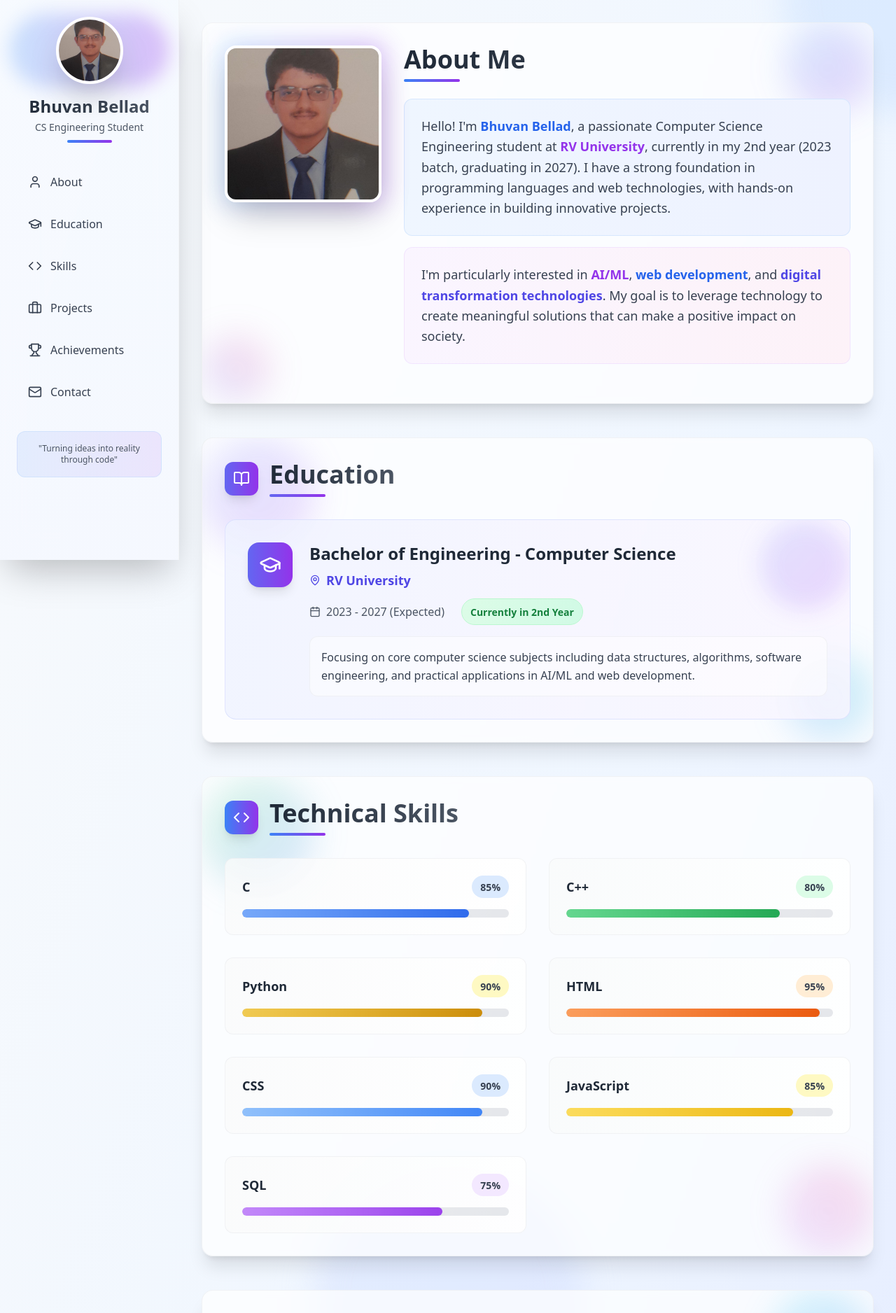
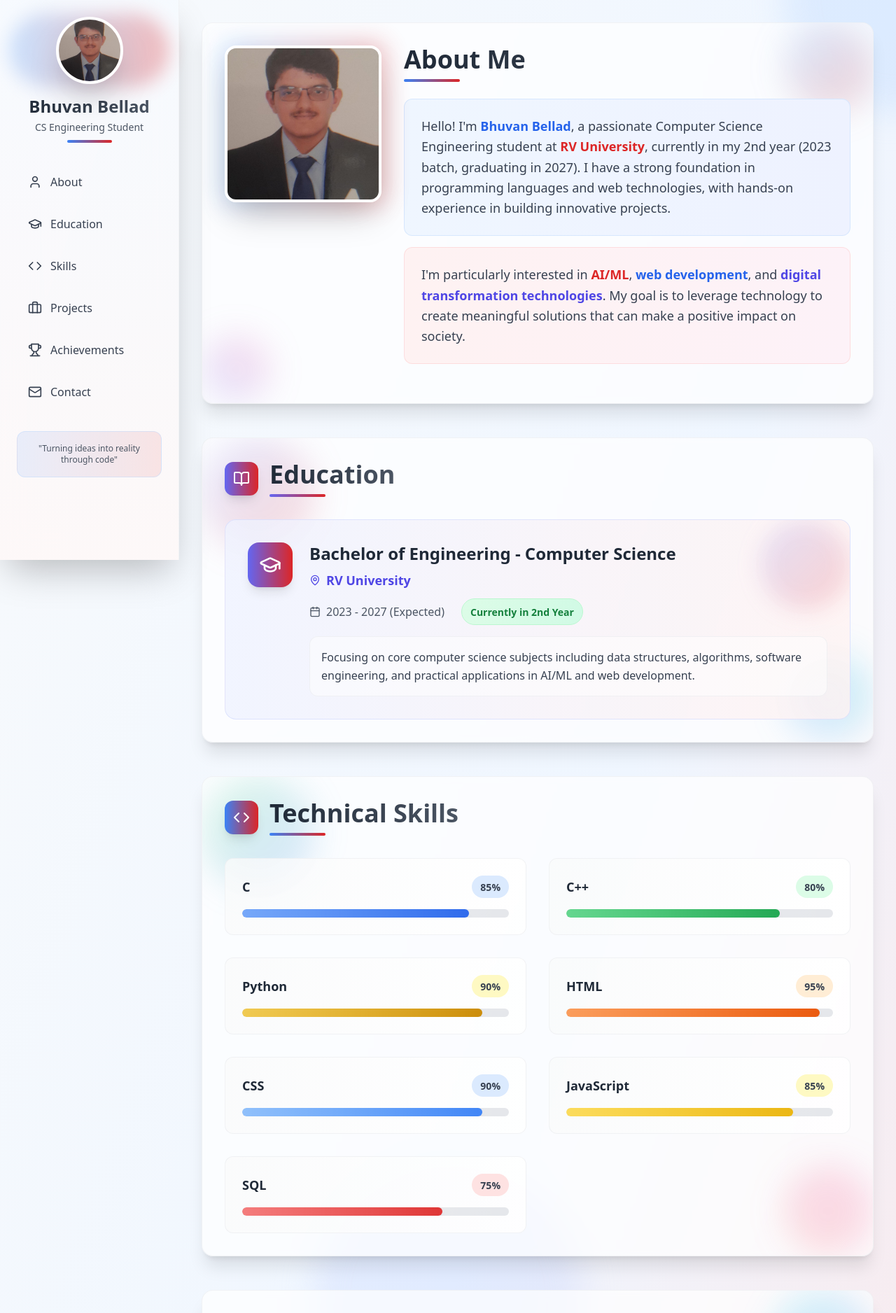
Before and after one commit to Bhuvan22b/bhuvan-bellad-resume-light, a React (Vite) app: page / in a window 1280 px wide. Shown: the top 1876 px of the page at 70% size. Built offline with nearby package versions, Linux system fonts and the light colour scheme.

Commit message:
Replace purple with red in gradients
Replaces all instances of purple with red in the gradient backgrounds throughout the website.

```diff
--- a/src/components/Navigation.tsx
+++ b/src/components/Navigation.tsx
@@ -17,11 +17,11 @@ const Navigation = ({ onSectionClick }: NavigationProps) => {
 
   return (
     <nav className="fixed left-0 top-0 h-full w-64 bg-white/80 backdrop-blur-xl shadow-2xl border-r border-gray-200/50 z-50">
-      <div className="absolute inset-0 bg-gradient-to-b from-blue-50/50 to-indigo-50/50"></div>
+      <div className="absolute inset-0 bg-gradient-to-b from-blue-50/50 to-red-50/50"></div>
       <div className="relative p-6">
         <div className="text-center mb-8">
           <div className="mb-4 relative">
-            <div className="absolute inset-0 bg-gradient-to-r from-blue-400 to-purple-600 rounded-full blur-md opacity-30 scale-110"></div>
+            <div className="absolute inset-0 bg-gradient-to-r from-blue-400 to-red-600 rounded-full blur-md opacity-30 scale-110"></div>
             <img
               src="/lovable-uploads/3d81d3b8-a800-4c68-a378-4ebc722318b7.png"
               alt="Bhuvan Bellad"
@@ -32,7 +32,7 @@ const Navigation = ({ onSectionClick }: NavigationProps) => {
             Bhuvan Bellad
           </h1>
           <p className="text-gray-600 text-sm mt-1 font-medium">CS Engineering Student</p>
-          <div className="mt-2 w-16 h-1 bg-gradient-to-r from-blue-500 to-purple-600 rounded-full mx-auto"></div>
+          <div className="mt-2 w-16 h-1 bg-gradient-to-r from-blue-500 to-red-600 rounded-full mx-auto"></div>
         </div>
 
         <ul className="space-y-3">
@@ -42,10 +42,10 @@ const Navigation = ({ onSectionClick }: NavigationProps) => {
               <li key={item.id} className="transform transition-all duration-200 hover:scale-105">
                 <button
                   onClick={() => onSectionClick(item.id)}
-                  className="w-full flex items-center px-4 py-3 rounded-xl transition-all duration-300 text-left text-gray-700 hover:bg-gradient-to-r hover:from-blue-500 hover:to-purple-600 hover:text-white group hover:shadow-lg hover:shadow-blue-500/25 relative overflow-hidden"
+                  className="w-full flex items-center px-4 py-3 rounded-xl transition-all duration-300 text-left text-gray-700 hover:bg-gradient-to-r hover:from-blue-500 hover:to-red-600 hover:text-white group hover:shadow-lg hover:shadow-blue-500/25 relative overflow-hidden"
                   style={{ animationDelay: `${index * 100}ms` }}
                 >
-                  <div className="absolute inset-0 bg-gradient-to-r from-blue-500/10 to-purple-600/10 opacity-0 group-hover:opacity-100 transition-opacity duration-300"></div>
+                  <div className="absolute inset-0 bg-gradient-to-r from-blue-500/10 to-red-600/10 opacity-0 group-hover:opacity-100 transition-opacity duration-300"></div>
                   <Icon className="w-5 h-5 mr-3 group-hover:text-white transition-colors relative z-10" />
                   <span className="relative z-10 font-medium">{item.label}</span>
                 </button>
@@ -54,7 +54,7 @@ const Navigation = ({ onSectionClick }: NavigationProps) => {
           })}
         </ul>
 
-        <div className="mt-8 p-4 bg-gradient-to-r from-blue-500/10 to-purple-600/10 rounded-xl border border-blue-200/50">
+        <div className="mt-8 p-4 bg-gradient-to-r from-blue-500/10 to-red-600/10 rounded-xl border border-blue-200/50">
           <p className="text-xs text-gray-600 text-center">
             "Turning ideas into reality through code"
           </p>
--- a/src/components/sections/AboutSection.tsx
+++ b/src/components/sections/AboutSection.tsx
@@ -3,13 +3,13 @@ const AboutSection = () => {
   return (
     <section className="relative">
       <div className="bg-white/70 backdrop-blur-sm rounded-2xl shadow-xl border border-gray-200/50 p-8 mb-6 relative overflow-hidden">
-        <div className="absolute top-0 right-0 w-32 h-32 bg-gradient-to-br from-blue-400/20 to-purple-600/20 rounded-full blur-xl"></div>
+        <div className="absolute top-0 right-0 w-32 h-32 bg-gradient-to-br from-blue-400/20 to-red-600/20 rounded-full blur-xl"></div>
         <div className="absolute bottom-0 left-0 w-24 h-24 bg-gradient-to-tr from-indigo-400/20 to-pink-500/20 rounded-full blur-xl"></div>
 
         <div className="relative z-10">
           <div className="flex flex-col lg:flex-row items-center lg:items-start gap-8 mb-6">
             <div className="flex-shrink-0 relative">
-              <div className="absolute inset-0 bg-gradient-to-r from-blue-400 to-purple-600 rounded-2xl blur-lg opacity-30 scale-105"></div>
+              <div className="absolute inset-0 bg-gradient-to-r from-blue-400 to-red-600 rounded-2xl blur-lg opacity-30 scale-105"></div>
               <img
                 src="/lovable-uploads/3d81d3b8-a800-4c68-a378-4ebc722318b7.png"
                 alt="Bhuvan Bellad"
@@ -21,19 +21,19 @@ const AboutSection = () => {
                 <h2 className="text-4xl font-bold bg-gradient-to-r from-gray-800 to-gray-600 bg-clip-text text-transparent mb-2">
                   About Me
                 </h2>
-                <div className="w-20 h-1 bg-gradient-to-r from-blue-500 to-purple-600 rounded-full"></div>
+                <div className="w-20 h-1 bg-gradient-to-r from-blue-500 to-red-600 rounded-full"></div>
               </div>
               <div className="space-y-4">
                 <div className="p-6 bg-gradient-to-r from-blue-50 to-indigo-50 rounded-xl border border-blue-200/50">
                   <p className="text-gray-700 text-lg leading-relaxed">
                     Hello! I'm <span className="font-semibold text-blue-600">Bhuvan Bellad</span>, a passionate Computer Science Engineering student at
-                    <span className="font-semibold text-purple-600"> RV University</span>, currently in my 2nd year (2023 batch, graduating in 2027).
+                    <span className="font-semibold text-red-600"> RV University</span>, currently in my 2nd year (2023 batch, graduating in 2027).
                     I have a strong foundation in programming languages and web technologies, with hands-on experience in building innovative projects.
                   </p>
                 </div>
-                <div className="p-6 bg-gradient-to-r from-purple-50 to-pink-50 rounded-xl border border-purple-200/50">
+                <div className="p-6 bg-gradient-to-r from-red-50 to-pink-50 rounded-xl border border-red-200/50">
                   <p className="text-gray-700 text-lg leading-relaxed">
-                    I'm particularly interested in <span className="font-semibold text-purple-600">AI/ML</span>,
+                    I'm particularly interested in <span className="font-semibold text-red-600">AI/ML</span>,
                     <span className="font-semibold text-blue-600"> web development</span>, and
                     <span className="font-semibold text-indigo-600"> digital transformation technologies</span>.
                     My goal is to leverage technology to create meaningful solutions that can make a positive impact on society.
--- a/src/components/sections/AchievementsSection.tsx
+++ b/src/components/sections/AchievementsSection.tsx
@@ -16,8 +16,8 @@ const AchievementsSection = () => {
       description: "Qualified to the semi-finals of a prestigious hackathon hosted by IIT Kharagpur. Worked on an AI/ML classification problem project.",
       icon: Award,
       type: "Hackathon Achievement",
-      gradient: "from-purple-500 to-pink-500",
-      bgGradient: "from-purple-50 to-pink-50"
+      gradient: "from-red-500 to-pink-500",
+      bgGradient: "from-red-50 to-pink-50"
     }
   ];
 
@@ -25,7 +25,7 @@ const AchievementsSection = () => {
     <section className="relative">
       <div className="bg-white/70 backdrop-blur-sm rounded-2xl shadow-xl border border-gray-200/50 p-8 mb-6 relative overflow-hidden">
         <div className="absolute top-0 left-0 w-40 h-40 bg-gradient-to-br from-yellow-400/20 to-orange-500/20 rounded-full blur-xl"></div>
-        <div className="absolute bottom-0 right-0 w-32 h-32 bg-gradient-to-tr from-purple-400/20 to-pink-500/20 rounded-full blur-xl"></div>
+        <div className="absolute bottom-0 right-0 w-32 h-32 bg-gradient-to-tr from-red-400/20 to-pink-500/20 rounded-full blur-xl"></div>
 
         <div className="relative z-10">
           <div className="flex items-center gap-4 mb-8">
--- a/src/components/sections/ContactSection.tsx
+++ b/src/components/sections/ContactSection.tsx
@@ -40,19 +40,19 @@ const ContactSection = () => {
   return (
     <section className="relative">
       <div className="bg-white/70 backdrop-blur-sm rounded-2xl shadow-xl border border-gray-200/50 p-8 mb-6 relative overflow-hidden">
-        <div className="absolute top-0 right-0 w-36 h-36 bg-gradient-to-br from-blue-400/20 to-purple-500/20 rounded-full blur-xl"></div>
+        <div className="absolute top-0 right-0 w-36 h-36 bg-gradient-to-br from-blue-400/20 to-red-500/20 rounded-full blur-xl"></div>
         <div className="absolute bottom-0 left-0 w-28 h-28 bg-gradient-to-tr from-pink-400/20 to-red-500/20 rounded-full blur-xl"></div>
 
         <div className="relative z-10">
           <div className="flex items-center gap-4 mb-8">
-            <div className="p-3 bg-gradient-to-r from-blue-600 to-purple-600 rounded-xl shadow-lg">
+            <div className="p-3 bg-gradient-to-r from-blue-600 to-red-600 rounded-xl shadow-lg">
               <MessageCircle className="w-6 h-6 text-white" />
             </div>
             <div>
               <h2 className="text-4xl font-bold bg-gradient-to-r from-gray-800 to-gray-600 bg-clip-text text-transparent">
                 Contact Information
               </h2>
-              <div className="w-20 h-1 bg-gradient-to-r from-blue-600 to-purple-600 rounded-full mt-2"></div>
+              <div className="w-20 h-1 bg-gradient-to-r from-blue-600 to-red-600 rounded-full mt-2"></div>
             </div>
           </div>
 
--- a/src/components/sections/EducationSection.tsx
+++ b/src/components/sections/EducationSection.tsx
@@ -5,28 +5,28 @@ const EducationSection = () => {
   return (
     <section className="relative">
       <div className="bg-white/70 backdrop-blur-sm rounded-2xl shadow-xl border border-gray-200/50 p-8 mb-6 relative overflow-hidden">
-        <div className="absolute top-0 left-0 w-40 h-40 bg-gradient-to-br from-indigo-400/20 to-purple-500/20 rounded-full blur-xl"></div>
+        <div className="absolute top-0 left-0 w-40 h-40 bg-gradient-to-br from-indigo-400/20 to-red-500/20 rounded-full blur-xl"></div>
         <div className="absolute bottom-0 right-0 w-32 h-32 bg-gradient-to-tr from-blue-400/20 to-cyan-500/20 rounded-full blur-xl"></div>
 
         <div className="relative z-10">
           <div className="flex items-center gap-4 mb-8">
-            <div className="p-3 bg-gradient-to-r from-indigo-500 to-purple-600 rounded-xl shadow-lg">
+            <div className="p-3 bg-gradient-to-r from-indigo-500 to-red-600 rounded-xl shadow-lg">
               <BookOpen className="w-6 h-6 text-white" />
             </div>
             <div>
               <h2 className="text-4xl font-bold bg-gradient-to-r from-gray-800 to-gray-600 bg-clip-text text-transparent">
                 Education
               </h2>
-              <div className="w-20 h-1 bg-gradient-to-r from-indigo-500 to-purple-600 rounded-full mt-2"></div>
+              <div className="w-20 h-1 bg-gradient-to-r from-indigo-500 to-red-600 rounded-full mt-2"></div>
             </div>
           </div>
 
           <div className="group">
-            <div className="p-8 bg-gradient-to-r from-indigo-50/80 to-purple-50/80 rounded-2xl border border-indigo-200/50 hover:shadow-2xl transition-all duration-500 hover:-translate-y-1 relative overflow-hidden">
-              <div className="absolute top-0 right-0 w-32 h-32 bg-gradient-to-br from-indigo-400/20 to-purple-500/20 rounded-full blur-lg group-hover:scale-150 transition-transform duration-500"></div>
+            <div className="p-8 bg-gradient-to-r from-indigo-50/80 to-red-50/80 rounded-2xl border border-indigo-200/50 hover:shadow-2xl transition-all duration-500 hover:-translate-y-1 relative overflow-hidden">
+              <div className="absolute top-0 right-0 w-32 h-32 bg-gradient-to-br from-indigo-400/20 to-red-500/20 rounded-full blur-lg group-hover:scale-150 transition-transform duration-500"></div>
 
               <div className="flex items-start space-x-6 relative z-10">
-                <div className="p-4 bg-gradient-to-r from-indigo-500 to-purple-600 rounded-2xl shadow-lg group-hover:scale-110 transition-transform duration-300 flex-shrink-0">
+                <div className="p-4 bg-gradient-to-r from-indigo-500 to-red-600 rounded-2xl shadow-lg group-hover:scale-110 transition-transform duration-300 flex-shrink-0">
                   <GraduationCap className="w-8 h-8 text-white" />
                 </div>
                 <div className="flex-1">
--- a/src/components/sections/ProjectsSection.tsx
+++ b/src/components/sections/ProjectsSection.tsx
@@ -25,7 +25,7 @@ const ProjectsSection = () => {
         "Professional presentation"
       ],
       icon: Code,
-      gradient: "from-purple-500 to-pink-500"
+      gradient: "from-red-500 to-pink-500"
     }
   ];
 
@@ -33,7 +33,7 @@ const ProjectsSection = () => {
     <section className="relative">
       <div className="bg-white/70 backdrop-blur-sm rounded-2xl shadow-xl border border-gray-200/50 p-8 mb-6 relative overflow-hidden">
         <div className="absolute top-0 right-0 w-36 h-36 bg-gradient-to-br from-cyan-400/20 to-blue-500/20 rounded-full blur-xl"></div>
-        <div className="absolute bottom-0 left-0 w-28 h-28 bg-gradient-to-tr from-purple-400/20 to-pink-500/20 rounded-full blur-xl"></div>
+        <div className="absolute bottom-0 left-0 w-28 h-28 bg-gradient-to-tr from-red-400/20 to-pink-500/20 rounded-full blur-xl"></div>
 
         <div className="relative z-10">
           <div className="flex items-center gap-4 mb-8">
--- a/src/components/sections/SkillsSection.tsx
+++ b/src/components/sections/SkillsSection.tsx
@@ -9,25 +9,25 @@ const SkillsSection = () => {
     { name: 'HTML', level: 95, color: 'from-orange-500 to-orange-600', bgColor: 'bg-orange-100' },
     { name: 'CSS', level: 90, color: 'from-blue-400 to-blue-500', bgColor: 'bg-blue-100' },
     { name: 'JavaScript', level: 85, color: 'from-yellow-400 to-yellow-500', bgColor: 'bg-yellow-100' },
-    { name: 'SQL', level: 75, color: 'from-purple-500 to-purple-600', bgColor: 'bg-purple-100' },
+    { name: 'SQL', level: 75, color: 'from-red-500 to-red-600', bgColor: 'bg-red-100' },
   ];
 
   return (
     <section className="relative">
       <div className="bg-white/70 backdrop-blur-sm rounded-2xl shadow-xl border border-gray-200/50 p-8 mb-6 relative overflow-hidden">
         <div className="absolute top-0 left-0 w-40 h-40 bg-gradient-to-br from-green-400/20 to-blue-500/20 rounded-full blur-xl"></div>
-        <div className="absolute bottom-0 right-0 w-32 h-32 bg-gradient-to-tr from-purple-400/20 to-pink-500/20 rounded-full blur-xl"></div>
+        <div className="absolute bottom-0 right-0 w-32 h-32 bg-gradient-to-tr from-red-400/20 to-pink-500/20 rounded-full blur-xl"></div>
 
         <div className="relative z-10">
           <div className="flex items-center gap-4 mb-8">
-            <div className="p-3 bg-gradient-to-r from-blue-500 to-purple-600 rounded-xl shadow-lg">
+            <div className="p-3 bg-gradient-to-r from-blue-500 to-red-600 rounded-xl shadow-lg">
               <Code className="w-6 h-6 text-white" />
             </div>
             <div>
               <h2 className="text-4xl font-bold bg-gradient-to-r from-gray-800 to-gray-600 bg-clip-text text-transparent">
                 Technical Skills
               </h2>
-              <div className="w-20 h-1 bg-gradient-to-r from-blue-500 to-purple-600 rounded-full mt-2"></div>
+              <div className="w-20 h-1 bg-gradient-to-r from-blue-500 to-red-600 rounded-full mt-2"></div>
             </div>
           </div>
 
--- a/src/pages/Index.tsx
+++ b/src/pages/Index.tsx
@@ -17,11 +17,11 @@ const Index = () => {
   };
 
   return (
-    <div className="min-h-screen bg-gradient-to-br from-slate-50 via-blue-50 to-indigo-100 relative overflow-hidden">
+    <div className="min-h-screen bg-gradient-to-br from-slate-50 via-blue-50 to-red-100 relative overflow-hidden">
       {/* Background decorative elements */}
       <div className="absolute inset-0 overflow-hidden pointer-events-none">
         <div className="absolute -top-40 -right-40 w-80 h-80 bg-blue-200 rounded-full mix-blend-multiply filter blur-xl opacity-30 animate-pulse"></div>
-        <div className="absolute -bottom-40 -left-40 w-80 h-80 bg-purple-200 rounded-full mix-blend-multiply filter blur-xl opacity-30 animate-pulse delay-1000"></div>
+        <div className="absolute -bottom-40 -left-40 w-80 h-80 bg-red-200 rounded-full mix-blend-multiply filter blur-xl opacity-30 animate-pulse delay-1000"></div>
         <div className="absolute top-1/2 left-1/2 transform -translate-x-1/2 -translate-y-1/2 w-96 h-96 bg-indigo-200 rounded-full mix-blend-multiply filter blur-xl opacity-20 animate-pulse delay-500"></div>
       </div>
 
```
